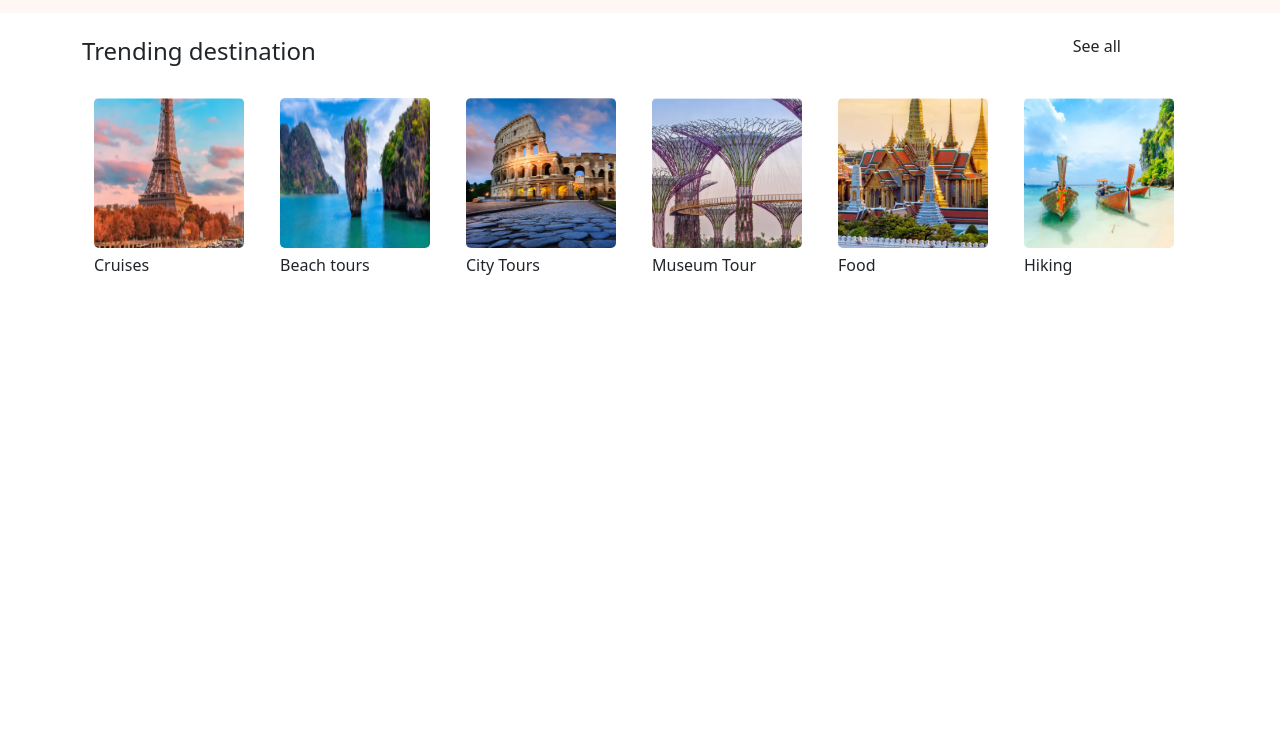
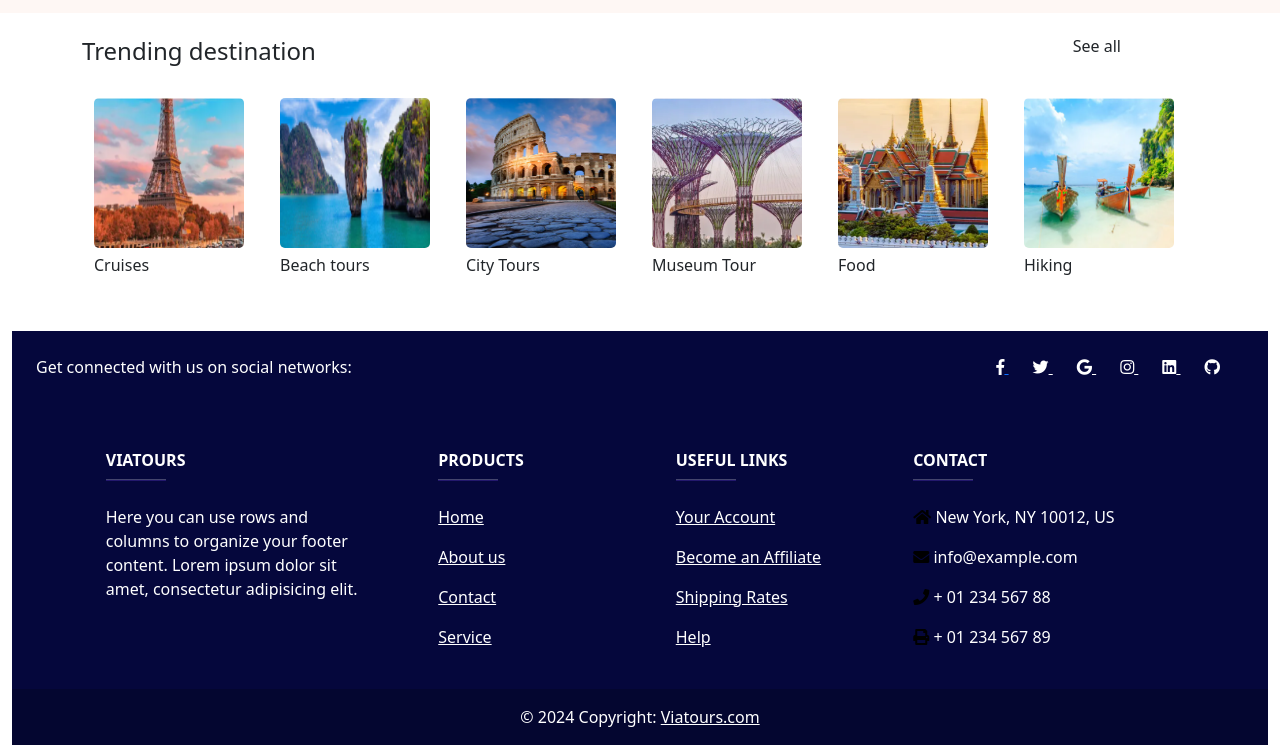
Before and after one commit to Israelite10/2ndproject-group11, a plain HTML site: page index.html in a window 1280 px wide. Shown: the part 1785-2530 px from the top of the page. Before the commit the page ends 2068 px from the top, so only its background shows below. Drawn offline with Linux system fonts and the light colour scheme.

Commit message:
footer done

```diff
--- a/index.html
+++ b/index.html
@@ -571,6 +571,156 @@
       </div>
     </section>
 
+
+    <!-- footer section -->
+    <!-- Remove the container if you want to extend the Footer to full width. -->
+<div class="container-fluid mt-5">
+
+  <!-- Footer -->
+  <footer
+          class="text-center text-lg-start text-white"
+          style="background-color:  rgba(5, 7, 60, 1);
+          "
+          >
+    <!-- Section: Social media -->
+    <section
+             class="d-flex justify-content-between p-4"
+             style="background-color: rgba(5, 7, 60, 1);"
+             >
+      <!-- Left -->
+      <div class="me-5">
+        <span>Get connected with us on social networks:</span>
+      </div>
+      <!-- Left -->
+
+      <!-- Right -->
+      <div>
+        <a href="" class=" me-4">
+          <i class="fab fa-facebook-f text-white "></i>
+        </a>
+        <a href="" class="text-white me-4">
+          <i class="fab fa-twitter text-white"></i>
+        </a>
+        <a href="" class="text-white me-4">
+          <i class="fab fa-google text-white"></i>
+        </a>
+        <a href="" class="text-white me-4">
+          <i class="fab fa-instagram text-white"></i>
+        </a>
+        <a href="" class="text-white me-4">
+          <i class="fab fa-linkedin text-white"></i>
+        </a>
+        <a href="" class="text-white me-4">
+          <i class="fab fa-github text-white"></i>
+        </a>
+      </div>
+      <!-- Right -->
+    </section>
+    <!-- Section: Social media -->
+
+    <!-- Section: Links  -->
+    <section class="">
+      <div class="container text-center text-md-start mt-5">
+        <!-- Grid row -->
+        <div class="row mt-3">
+          <!-- Grid column -->
+          <div class="col-md-3 col-lg-4 col-xl-3 mx-auto mb-4">
+            <!-- Content -->
+            <h6 class="text-uppercase fw-bold">Viatours</h6>
+            <hr
+                class="mb-4 mt-0 d-inline-block mx-auto"
+                style="width: 60px; background-color: #7c4dff; height: 2px"
+                />
+            <p>
+              Here you can use rows and columns to organize your footer
+              content. Lorem ipsum dolor sit amet, consectetur adipisicing
+              elit.
+            </p>
+          </div>
+          <!-- Grid column -->
+
+          <!-- Grid column -->
+          <div class="col-md-2 col-lg-2 col-xl-2 mx-auto mb-4">
+            <!-- Links -->
+            <h6 class="text-uppercase fw-bold">Products</h6>
+            <hr
+                class="mb-4 mt-0 d-inline-block mx-auto"
+                style="width: 60px; background-color: #7c4dff; height: 2px"
+                />
+            <p>
+              <a href="#!" class="text-white">Home</a>
+            </p>
+            <p>
+              <a href="#!" class="text-white">About us</a>
+            </p>
+            <p>
+              <a href="#!" class="text-white">Contact</a>
+            </p>
+            <p>
+              <a href="#!" class="text-white">Service</a>
+            </p>
+          </div>
+          <!-- Grid column -->
+
+          <!-- Grid column -->
+          <div class="col-md-3 col-lg-2 col-xl-2 mx-auto mb-4">
+            <!-- Links -->
+            <h6 class="text-uppercase fw-bold">Useful links</h6>
+            <hr
+                class="mb-4 mt-0 d-inline-block mx-auto"
+                style="width: 60px; background-color: #7c4dff; height: 2px"
+                />
+            <p>
+              <a href="#!" class="text-white">Your Account</a>
+            </p>
+            <p>
+              <a href="#!" class="text-white">Become an Affiliate</a>
+            </p>
+            <p>
+              <a href="#!" class="text-white">Shipping Rates</a>
+            </p>
+            <p>
+              <a href="#!" class="text-white">Help</a>
+            </p>
+          </div>
+          <!-- Grid column -->
+
+          <!-- Grid column -->
+          <div class="col-md-4 col-lg-3 col-xl-3 mx-auto mb-md-0 mb-4">
+            <!-- Links -->
+            <h6 class="text-uppercase fw-bold">Contact</h6>
+            <hr
+                class="mb-4 mt-0 d-inline-block mx-auto"
+                style="width: 60px; background-color: #7c4dff; height: 2px"
+                />
+            <p><i class="fas fa-home mr-3"></i> New York, NY 10012, US</p>
+            <p><i class="fas fa-envelope mr-3"></i> info@example.com</p>
+            <p><i class="fas fa-phone mr-3"></i> + 01 234 567 88</p>
+            <p><i class="fas fa-print mr-3"></i> + 01 234 567 89</p>
+          </div>
+          <!-- Grid column -->
+        </div>
+        <!-- Grid row -->
+      </div>
+    </section>
+    <!-- Section: Links  -->
+
+    <!-- Copyright -->
+    <div
+         class="text-center p-3"
+         style="background-color: rgba(0, 0, 0, 0.2)"
+         >
+      © 2024 Copyright:
+      <a class="text-white" href="https://mdbootstrap.com/"
+         >Viatours.com</a
+        >
+    </div>
+    <!-- Copyright -->
+  </footer>
+  <!-- Footer -->
+
+</div>
+<!-- End of .container -->
     <script src="js/bootstrap.bundle.min.js"></script>
   </body>
 </html>
```
